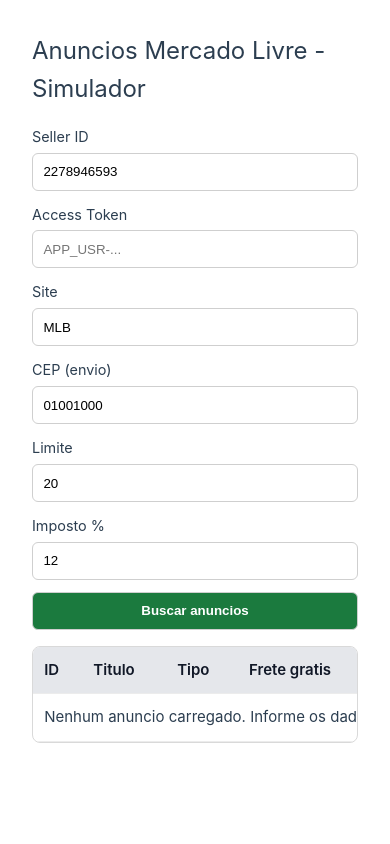
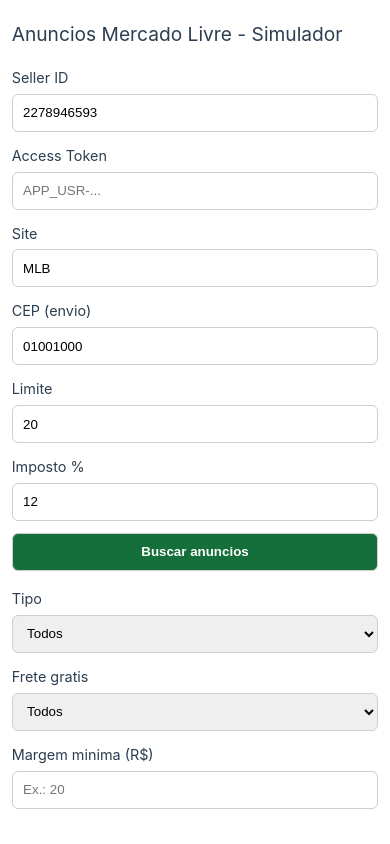
Before and after one commit to guibardev/api-mercado-livre, a Vue app: page / in a window 390 px wide. Built offline with nearby package versions, Linux system fonts and the light colour scheme.

Commit message:
feat: improve responsive dashboard layout

```diff
--- a/src/App.vue
+++ b/src/App.vue
@@ -18,6 +18,12 @@
 const aliquotaImposto = ref(Number(localStorage.getItem(TAX_RATE_STORAGE_KEY) || 12))
 const custoProdutosById = ref(JSON.parse(localStorage.getItem(COSTS_STORAGE_KEY) || '{}'))
 const API_BASE = import.meta.env.DEV ? '/ml' : 'https://api.mercadolibre.com'
+
+const filtroTipo = ref('todos')
+const filtroFreteGratis = ref('todos')
+const filtroMargemMinima = ref('')
+const chaveOrdenacao = ref('margemContribuicao')
+const direcaoOrdenacao = ref('desc')
 
 const mapaTipos = {
   free: 'Gratis',
@@ -62,10 +68,6 @@
 
 const formatarPercentual = (valor) =>
   typeof valor === 'number' ? `${valor.toFixed(2).replace('.', ',')}%` : 'N/D'
-
-const totalMargem = computed(() =>
-  anuncios.value.reduce((soma, anuncio) => soma + (calcularMargemContribuicao(anuncio) || 0), 0)
-)
 
 function traduzirTipo(listingTypeId) {
   return mapaTipos[listingTypeId] || listingTypeId || 'N/D'
@@ -119,6 +121,106 @@
   return (margem / anuncio.valorVenda) * 100
 }
 
+function classeMargem(valor) {
+  if (typeof valor !== 'number') return ''
+  if (valor < 0) return 'margem-negativa'
+  if (valor < 15) return 'margem-baixa'
+  return 'margem-boa'
+}
+
+function trocarOrdenacao(chave) {
+  if (chaveOrdenacao.value === chave) {
+    direcaoOrdenacao.value = direcaoOrdenacao.value === 'asc' ? 'desc' : 'asc'
+    return
+  }
+  chaveOrdenacao.value = chave
+  direcaoOrdenacao.value = 'desc'
+}
+
+function indicadorOrdenacao(chave) {
+  if (chaveOrdenacao.value !== chave) return '?'
+  return direcaoOrdenacao.value === 'asc' ? '?' : '?'
+}
+
+function valorOrdenavel(row, chave) {
+  if (chave === 'custoProduto') return obterCustoProduto(row.id)
+  return row[chave]
+}
+
+const linhasCalculadas = computed(() =>
+  anuncios.value.map((anuncio) => {
+    const totalLiquido = calcularTotalLiquido(anuncio)
+    const impostoProduto = calcularImpostoProduto(anuncio)
+    const margemContribuicao = calcularMargemContribuicao(anuncio)
+    const margemPercentual = calcularMargemPercentual(anuncio)
+
+    return {
+      ...anuncio,
+      totalLiquido,
+      impostoProduto,
+      margemContribuicao,
+      margemPercentual
+    }
+  })
+)
+
+const linhasFiltradasOrdenadas = computed(() => {
+  let linhas = [...linhasCalculadas.value]
+
+  if (filtroTipo.value !== 'todos') {
+    linhas = linhas.filter((linha) => linha.tipo === filtroTipo.value)
+  }
+
+  if (filtroFreteGratis.value !== 'todos') {
+    const esperado = filtroFreteGratis.value === 'sim'
+    linhas = linhas.filter((linha) => linha.freteGratis === esperado)
+  }
+
+  const margemMinima = Number(filtroMargemMinima.value)
+  if (Number.isFinite(margemMinima) && filtroMargemMinima.value !== '') {
+    linhas = linhas.filter(
+      (linha) => typeof linha.margemContribuicao === 'number' && linha.margemContribuicao >= margemMinima
+    )
+  }
+
+  const chave = chaveOrdenacao.value
+  const direcao = direcaoOrdenacao.value === 'asc' ? 1 : -1
+
+  linhas.sort((a, b) => {
+    const av = valorOrdenavel(a, chave)
+    const bv = valorOrdenavel(b, chave)
+
+    if (av === null || av === undefined) return 1
+    if (bv === null || bv === undefined) return -1
+
+    if (typeof av === 'string' && typeof bv === 'string') {
+      return av.localeCompare(bv, 'pt-BR') * direcao
+    }
+
+    return (Number(av) - Number(bv)) * direcao
+  })
+
+  return linhas
+})
+
+const totalMargem = computed(() =>
+  linhasFiltradasOrdenadas.value.reduce((soma, linha) => soma + (linha.margemContribuicao || 0), 0)
+)
+
+const ticketMedio = computed(() => {
+  const validos = linhasFiltradasOrdenadas.value.filter((linha) => typeof linha.valorVenda === 'number')
+  if (!validos.length) return null
+  const soma = validos.reduce((total, linha) => total + linha.valorVenda, 0)
+  return soma / validos.length
+})
+
+const percentualFreteGratis = computed(() => {
+  const total = linhasFiltradasOrdenadas.value.length
+  if (!total) return null
+  const gratis = linhasFiltradasOrdenadas.value.filter((linha) => linha.freteGratis).length
+  return (gratis / total) * 100
+})
+
 async function parseErroResposta(resposta, padrao) {
   try {
     const body = await resposta.json()
@@ -133,15 +235,12 @@
   const alvo = import.meta.env.DEV ? `${API_BASE}${url}` : new URL(`${API_BASE}${url}`)
 
   if (alvo instanceof URL && token) {
-    // Em producao (GitHub Pages), evita CORS de header custom usando query param.
     alvo.searchParams.set('access_token', token)
   }
 
   if (import.meta.env.DEV) {
     const headers = {}
-    if (token) {
-      headers.Authorization = `Bearer ${token}`
-    }
+    if (token) headers.Authorization = `Bearer ${token}`
     return fetch(alvo, { headers })
   }
 
@@ -179,27 +278,17 @@
   const fallbackEnvio =
     typeof item.shipping_cost === 'number' ? item.shipping_cost : item.shipping?.free_shipping ? 0 : null
 
-  // Itens fechados ou sem estoque costumam retornar 404 em shipping_options.
   if (item.status !== 'active' || Number(item.available_quantity || 0) <= 0) {
-    return {
-      envioSelecionado: fallbackEnvio,
-      opcoes: []
-    }
+    return { envioSelecionado: fallbackEnvio, opcoes: [] }
   }
 
   if (!cep.value) {
-    return {
-      envioSelecionado: fallbackEnvio,
-      opcoes: []
-    }
+    return { envioSelecionado: fallbackEnvio, opcoes: [] }
   }
 
   const resposta = await mlFetch(`/items/${item.id}/shipping_options?zip_code=${cep.value}`)
   if (!resposta.ok) {
-    return {
-      envioSelecionado: fallbackEnvio,
-      opcoes: []
-    }
+    return { envioSelecionado: fallbackEnvio, opcoes: [] }
   }
 
   const dados = await resposta.json()
@@ -214,25 +303,16 @@
       }))
     : []
 
-  const opcaoSelecionada =
-    opcoes.find((opcao) => opcao.display === 'recommended') ||
-    opcoes[0] ||
-    null
+  const opcaoSelecionada = opcoes.find((opcao) => opcao.display === 'recommended') || opcoes[0] || null
   const envioSelecionado = opcaoSelecionada?.cost ?? opcaoSelecionada?.listCost ?? fallbackEnvio
 
-  return {
-    envioSelecionado,
-    opcoes
-  }
+  return { envioSelecionado, opcoes }
 }
 
 async function buscarItensAutenticado() {
   const respostaItens = await mlFetch(`/items?ids=${IDS_TESTE.join(',')}`)
   if (!respostaItens.ok) {
-    const detalhe = await parseErroResposta(
-      respostaItens,
-      'Nao foi possivel carregar detalhes dos anuncios.'
-    )
+    const detalhe = await parseErroResposta(respostaItens, 'Nao foi possivel carregar detalhes dos anuncios.')
     throw new Error(detalhe)
   }
 
@@ -297,12 +377,7 @@
       </label>
       <label>
         Access Token
-        <input
-          v-model="accessToken"
-          type="password"
-          autocomplete="off"
-          placeholder="APP_USR-..."
-        />
+        <input v-model="accessToken" type="password" autocomplete="off" placeholder="APP_USR-..." />
       </label>
       <label>
         Site
@@ -325,87 +400,170 @@
       </button>
     </form>
 
+    <section class="kpis" v-if="linhasFiltradasOrdenadas.length">
+      <article class="kpi-card">
+        <span>Margem total</span>
+        <strong>{{ formatarMoeda(totalMargem) }}</strong>
+      </article>
+      <article class="kpi-card">
+        <span>Ticket medio</span>
+        <strong>{{ formatarMoeda(ticketMedio) }}</strong>
+      </article>
+      <article class="kpi-card">
+        <span>% frete gratis</span>
+        <strong>{{ formatarPercentual(percentualFreteGratis) }}</strong>
+      </article>
+      <article class="kpi-card">
+        <span>Anuncios filtrados</span>
+        <strong>{{ linhasFiltradasOrdenadas.length }}</strong>
+      </article>
+    </section>
+
+    <section class="filtros-rapidos">
+      <label>
+        Tipo
+        <select v-model="filtroTipo">
+          <option value="todos">Todos</option>
+          <option value="Classico">Classico</option>
+          <option value="Premium">Premium</option>
+          <option value="Premium Plus">Premium Plus</option>
+        </select>
+      </label>
+      <label>
+        Frete gratis
+        <select v-model="filtroFreteGratis">
+          <option value="todos">Todos</option>
+          <option value="sim">Sim</option>
+          <option value="nao">Nao</option>
+        </select>
+      </label>
+      <label>
+        Margem minima (R$)
+        <input v-model="filtroMargemMinima" type="number" step="0.01" min="0" placeholder="Ex.: 20" />
+      </label>
+    </section>
+
     <p v-if="erro" class="erro">{{ erro }}</p>
 
-    <div class="table-wrap">
+    <div class="table-wrap desktop-only">
       <table>
         <thead>
           <tr>
-            <th>ID</th>
-            <th>Titulo</th>
-            <th>Tipo</th>
-            <th>Frete gratis</th>
-            <th>Valor da venda</th>
-            <th>Tarifa ML</th>
-            <th>Gross amount</th>
+            <th class="sticky-col">ID</th>
+            <th>
+              <button class="sort-btn" @click="trocarOrdenacao('titulo')">Titulo {{ indicadorOrdenacao('titulo') }}</button>
+            </th>
+            <th>
+              <button class="sort-btn" @click="trocarOrdenacao('tipo')">Tipo {{ indicadorOrdenacao('tipo') }}</button>
+            </th>
+            <th>
+              <button class="sort-btn" @click="trocarOrdenacao('freteGratis')">Frete gratis {{ indicadorOrdenacao('freteGratis') }}</button>
+            </th>
+            <th>
+              <button class="sort-btn" @click="trocarOrdenacao('valorVenda')">Valor venda {{ indicadorOrdenacao('valorVenda') }}</button>
+            </th>
+            <th>
+              <button class="sort-btn" @click="trocarOrdenacao('tarifaVenda')">Tarifa ML {{ indicadorOrdenacao('tarifaVenda') }}</button>
+            </th>
+            <th>Gross</th>
             <th>Fixed fee</th>
-            <th>Percentage fee</th>
-            <th>Envios</th>
-            <th>Fretes (opcoes)</th>
-            <th>Total liquido</th>
-            <th>Custo produto</th>
-            <th>Imposto produto</th>
-            <th>Margem contribuicao</th>
-            <th>% Margem</th>
+            <th>% fee</th>
+            <th>
+              <button class="sort-btn" @click="trocarOrdenacao('envios')">Envios {{ indicadorOrdenacao('envios') }}</button>
+            </th>
+            <th>Fretes</th>
+            <th>
+              <button class="sort-btn" @click="trocarOrdenacao('totalLiquido')">Total liquido {{ indicadorOrdenacao('totalLiquido') }}</button>
+            </th>
+            <th>
+              <button class="sort-btn" @click="trocarOrdenacao('custoProduto')">Custo produto {{ indicadorOrdenacao('custoProduto') }}</button>
+            </th>
+            <th>Imposto</th>
+            <th>
+              <button class="sort-btn" @click="trocarOrdenacao('margemContribuicao')">Margem {{ indicadorOrdenacao('margemContribuicao') }}</button>
+            </th>
+            <th>
+              <button class="sort-btn" @click="trocarOrdenacao('margemPercentual')">% Margem {{ indicadorOrdenacao('margemPercentual') }}</button>
+            </th>
           </tr>
         </thead>
         <tbody>
-          <tr v-if="!carregando && anuncios.length === 0">
-            <td colspan="16">Nenhum anuncio carregado. Informe os dados e clique em buscar.</td>
+          <tr v-if="!carregando && linhasFiltradasOrdenadas.length === 0">
+            <td colspan="16">Nenhum anuncio para os filtros aplicados.</td>
           </tr>
-          <tr v-for="anuncio in anuncios" :key="anuncio.id">
-            <td>{{ anuncio.id }}</td>
-            <td>{{ anuncio.titulo }}</td>
-            <td>{{ anuncio.tipo }}</td>
-            <td>{{ anuncio.freteGratis ? 'Sim' : 'Nao' }}</td>
-            <td>{{ formatarMoeda(anuncio.valorVenda) }}</td>
-            <td>{{ formatarMoeda(anuncio.tarifaVenda) }}</td>
-            <td>{{ formatarMoeda(anuncio.grossAmount) }}</td>
-            <td>{{ formatarMoeda(anuncio.fixedFee) }}</td>
-            <td>{{ formatarPercentual(anuncio.percentageFee) }}</td>
-            <td>{{ formatarMoeda(anuncio.envios) }}</td>
+          <tr v-for="linha in linhasFiltradasOrdenadas" :key="linha.id">
+            <td class="sticky-col">{{ linha.id }}</td>
+            <td>{{ linha.titulo }}</td>
+            <td>{{ linha.tipo }}</td>
+            <td>{{ linha.freteGratis ? 'Sim' : 'Nao' }}</td>
+            <td>{{ formatarMoeda(linha.valorVenda) }}</td>
+            <td>{{ formatarMoeda(linha.tarifaVenda) }}</td>
+            <td>{{ formatarMoeda(linha.grossAmount) }}</td>
+            <td>{{ formatarMoeda(linha.fixedFee) }}</td>
+            <td>{{ formatarPercentual(linha.percentageFee) }}</td>
+            <td>{{ formatarMoeda(linha.envios) }}</td>
             <td>
-              <div v-if="anuncio.freteOpcoes?.length" class="fretes-lista">
-                <div v-for="(opcao, idx) in anuncio.freteOpcoes" :key="`${anuncio.id}-${idx}`">
-                  {{ opcao.nome }} ({{ opcao.tipo || 'N/D' }}) - custo:
-                  {{ formatarMoeda(opcao.cost) }}, lista: {{ formatarMoeda(opcao.listCost) }}, base:
-                  {{ formatarMoeda(opcao.baseCost) }}
+              <details v-if="linha.freteOpcoes?.length" class="fretes-detalhe">
+                <summary>{{ linha.freteOpcoes.length }} opcoes</summary>
+                <div class="fretes-lista">
+                  <div v-for="(opcao, idx) in linha.freteOpcoes" :key="`${linha.id}-${idx}`">
+                    {{ opcao.nome }} / {{ opcao.tipo || 'N/D' }}: {{ formatarMoeda(opcao.cost) }}
+                  </div>
                 </div>
-              </div>
+              </details>
               <span v-else>N/D</span>
             </td>
-            <td>{{ formatarMoeda(calcularTotalLiquido(anuncio)) }}</td>
+            <td>{{ formatarMoeda(linha.totalLiquido) }}</td>
             <td>
               <input
                 class="input-custo"
                 type="number"
                 min="0"
                 step="0.01"
-                :value="obterCustoProduto(anuncio.id)"
-                @input="atualizarCustoProduto(anuncio.id, $event.target.value)"
+                :value="obterCustoProduto(linha.id)"
+                @input="atualizarCustoProduto(linha.id, $event.target.value)"
               />
             </td>
-            <td>{{ formatarMoeda(calcularImpostoProduto(anuncio)) }}</td>
-            <td class="destaque">{{ formatarMoeda(calcularMargemContribuicao(anuncio)) }}</td>
-            <td class="destaque">{{ formatarPercentual(calcularMargemPercentual(anuncio)) }}</td>
+            <td>{{ formatarMoeda(linha.impostoProduto) }}</td>
+            <td :class="classeMargem(linha.margemContribuicao)">{{ formatarMoeda(linha.margemContribuicao) }}</td>
+            <td :class="classeMargem(linha.margemContribuicao)">{{ formatarPercentual(linha.margemPercentual) }}</td>
           </tr>
         </tbody>
-        <tfoot v-if="anuncios.length > 0">
+        <tfoot v-if="linhasFiltradasOrdenadas.length > 0">
           <tr>
-            <td colspan="14">Total de margem de contribuicao</td>
-            <td class="destaque">{{ formatarMoeda(totalMargem) }}</td>
+            <td colspan="14">Total de margem de contribuicao (filtros atuais)</td>
+            <td class="margem-boa">{{ formatarMoeda(totalMargem) }}</td>
             <td></td>
           </tr>
         </tfoot>
       </table>
+    </div>
+
+    <div class="mobile-only cards-wrap" v-if="linhasFiltradasOrdenadas.length > 0">
+      <article class="mobile-card" v-for="linha in linhasFiltradasOrdenadas" :key="`m-${linha.id}`">
+        <h3>{{ linha.titulo }}</h3>
+        <p><strong>ID:</strong> {{ linha.id }}</p>
+        <p><strong>Tipo:</strong> {{ linha.tipo }}</p>
+        <p><strong>Frete gratis:</strong> {{ linha.freteGratis ? 'Sim' : 'Nao' }}</p>
+        <p><strong>Valor venda:</strong> {{ formatarMoeda(linha.valorVenda) }}</p>
+        <p><strong>Tarifa ML:</strong> {{ formatarMoeda(linha.tarifaVenda) }}</p>
+        <p><strong>Envios:</strong> {{ formatarMoeda(linha.envios) }}</p>
+        <p><strong>Total liquido:</strong> {{ formatarMoeda(linha.totalLiquido) }}</p>
+        <p><strong>Imposto:</strong> {{ formatarMoeda(linha.impostoProduto) }}</p>
+        <p :class="classeMargem(linha.margemContribuicao)">
+          <strong>Margem:</strong> {{ formatarMoeda(linha.margemContribuicao) }}
+          ({{ formatarPercentual(linha.margemPercentual) }})
+        </p>
+      </article>
     </div>
   </main>
 </template>
 
 <style scoped>
 .container {
-  max-width: 1280px;
-  margin: 0 auto;
+  width: 90vw;
+  margin: 0 5vw;
+  padding: 1.2rem 0;
 }
 
 h1 {
@@ -413,7 +571,8 @@
   font-size: 1.5rem;
 }
 
-.filtros {
+.filtros,
+.filtros-rapidos {
   display: grid;
   grid-template-columns: repeat(auto-fit, minmax(160px, 1fr));
   gap: 0.75rem;
@@ -421,7 +580,8 @@
   align-items: end;
 }
 
-.filtros label {
+.filtros label,
+.filtros-rapidos label {
   display: flex;
   flex-direction: column;
   gap: 0.3rem;
@@ -429,6 +589,9 @@
 }
 
 .filtros input,
+.filtros select,
+.filtros-rapidos input,
+.filtros-rapidos select,
 .filtros button {
   height: 38px;
   border: 1px solid #cfcfcf;
@@ -437,9 +600,9 @@
 }
 
 .filtros button {
-  background: #1b7a3e;
+  background: #156f3a;
   color: #fff;
-  font-weight: 600;
+  font-weight: 700;
   cursor: pointer;
 }
 
@@ -448,58 +611,192 @@
   cursor: not-allowed;
 }
 
+.kpis {
+  display: grid;
+  grid-template-columns: repeat(auto-fit, minmax(170px, 1fr));
+  gap: 0.75rem;
+  margin-bottom: 1rem;
+}
+
+.kpi-card {
+  border: 1px solid #2d2d2d;
+  border-radius: 8px;
+  padding: 0.75rem;
+  background: rgba(25, 30, 34, 0.85);
+}
+
+.kpi-card span {
+  display: block;
+  font-size: 0.8rem;
+  color: #b9bec7;
+}
+
+.kpi-card strong {
+  display: block;
+  margin-top: 0.2rem;
+  font-size: 1.1rem;
+}
+
 .erro {
-  margin-bottom: 0.5rem;
-  color: #b00020;
+  margin-bottom: 0.75rem;
+  color: #ff7b8c;
 }
 
 .table-wrap {
-  overflow-x: auto;
-  border: 1px solid #d9d9d9;
+  overflow: auto;
+  max-height: 64vh;
+  border: 1px solid #3a3a3a;
   border-radius: 8px;
 }
 
 table {
   width: 100%;
-  border-collapse: collapse;
-  min-width: 2220px;
+  border-collapse: separate;
+  border-spacing: 0;
+  min-width: 2200px;
 }
 
 th,
 td {
-  padding: 0.7rem;
-  border-bottom: 1px solid #ececec;
+  padding: 0.65rem;
+  border-bottom: 1px solid #30343a;
   text-align: left;
   vertical-align: middle;
+  background: #121416;
 }
 
 thead th {
-  background: #e5e7eb;
-  color: #111827;
-  font-weight: 600;
+  position: sticky;
+  top: 0;
+  z-index: 2;
+  background: #dde3ec;
+  color: #101827;
+  font-weight: 700;
+}
+
+.sticky-col {
+  position: sticky;
+  left: 0;
+  z-index: 1;
+  background: #161a1f;
+}
+
+thead .sticky-col {
+  z-index: 3;
+  background: #cfd7e4;
+  color: #101827;
+}
+
+.sort-btn {
+  all: unset;
+  cursor: pointer;
+  font-weight: 700;
 }
 
 tfoot td {
-  background: #fafafa;
+  background: #1a2028;
   font-weight: 700;
 }
 
 .input-custo {
-  width: 120px;
+  width: 115px;
   height: 32px;
   border: 1px solid #cfcfcf;
   border-radius: 6px;
   padding: 0 0.5rem;
 }
 
-.destaque {
-  color: #0f8a3c;
+.fretes-detalhe summary {
+  cursor: pointer;
+  color: #9fc6ff;
+}
+
+.fretes-lista {
+  margin-top: 0.4rem;
+  min-width: 250px;
+  font-size: 0.8rem;
+  line-height: 1.35;
+}
+
+.margem-boa {
+  color: #27c267;
   font-weight: 700;
 }
 
-.fretes-lista {
-  min-width: 380px;
-  font-size: 0.8rem;
-  line-height: 1.35;
+.margem-baixa {
+  color: #f7b500;
+  font-weight: 700;
+}
+
+.margem-negativa {
+  color: #ff6d6d;
+  font-weight: 700;
+}
+
+.mobile-only {
+  display: none;
+}
+
+@media (max-width: 1280px) {
+  .container {
+    width: 94vw;
+    margin: 0 3vw;
+  }
+
+  h1 {
+    font-size: 1.2rem;
+  }
+
+  .desktop-only {
+    display: none;
+  }
+
+  .mobile-only {
+    display: block;
+  }
+
+  .filtros,
+  .filtros-rapidos {
+    grid-template-columns: 1fr 1fr;
+  }
+
+  .filtros button {
+    width: 100%;
+  }
+
+  .cards-wrap {
+    display: grid;
+    gap: 0.75rem;
+  }
+
+  .mobile-card {
+    border: 1px solid #343a43;
+    border-radius: 8px;
+    background: #121416;
+    padding: 0.75rem;
+  }
+
+  .mobile-card h3 {
+    margin: 0 0 0.5rem;
+    font-size: 0.95rem;
+    line-height: 1.3;
+  }
+
+  .mobile-card p {
+    margin: 0.25rem 0;
+    font-size: 0.88rem;
+  }
+
+  .kpis {
+    grid-template-columns: 1fr 1fr;
+  }
+}
+
+@media (max-width: 720px) {
+  .filtros,
+  .filtros-rapidos,
+  .kpis {
+    grid-template-columns: 1fr;
+  }
 }
 </style>
--- a/src/assets/main.css
+++ b/src/assets/main.css
@@ -1,8 +1,9 @@
 @import './base.css';
 
 #app {
-  max-width: 1200px;
-  margin: 0 auto;
-  padding: 2rem;
+  width: 100%;
+  max-width: none;
+  margin: 0;
+  padding: 0;
   font-weight: normal;
 }
```
